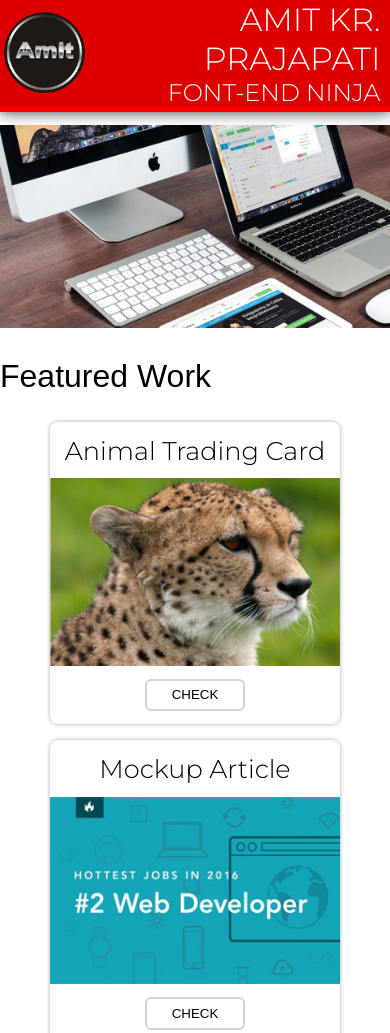
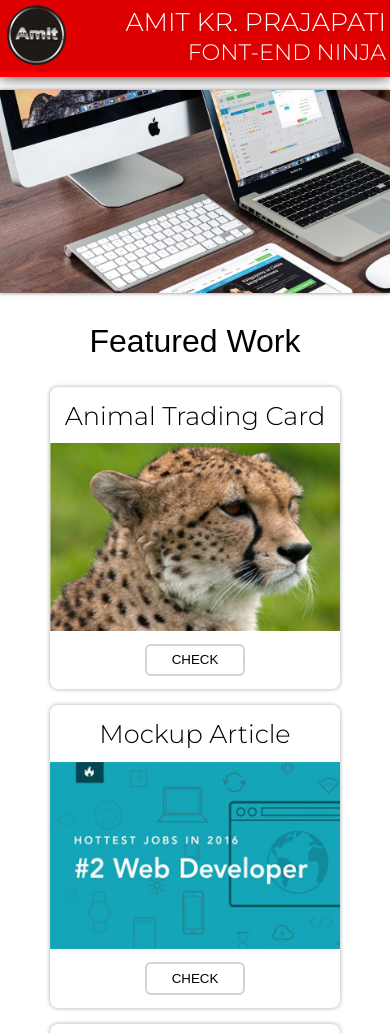
Before and after one commit to amit208/portfolio-site, a plain HTML site: page index.html in a window 390 px wide. Shown: the top 1033 px of the page. Drawn offline with Linux system fonts and the light colour scheme.

Commit message:
made the site responsive for screen size between 35opx to 420px

```diff
--- a/css/styles.css
+++ b/css/styles.css
@@ -218,3 +218,59 @@ footer h1 {
     margin-bottom: 0;
 }
 }
+
+/* ==================================================
+for screen size between 351 and 420 px
+================================================== */
+
+@media screen and (min-width: 351px) and (max-width: 420px) {
+
+/* ======================Header====================== */
+
+header {
+    position: fixed;
+    margin-bottom: 0.5em;
+}
+
+.logo {
+    width: 65px;
+}
+
+.logo_plus_info {
+    margin: 0 4px;
+}
+
+.info {
+    margin: 0;
+}
+
+.my_name {
+    font-size: 1.6rem;
+    line-height: 2rem;
+    text-align: right;
+}
+
+.my_info {
+    font-size: 1.4rem;
+    text-align: right;
+}
+
+/* =================================Main============================ */
+main {
+    padding-top: 90px;
+}
+
+#hero img {
+    box-shadow: 0 0 4px gray;
+}
+
+.section_header {
+    text-align: center;
+}
+
+/* =================================Footer====================================== */
+
+footer h1 {
+    margin-bottom: 0;
+}
+}
```
